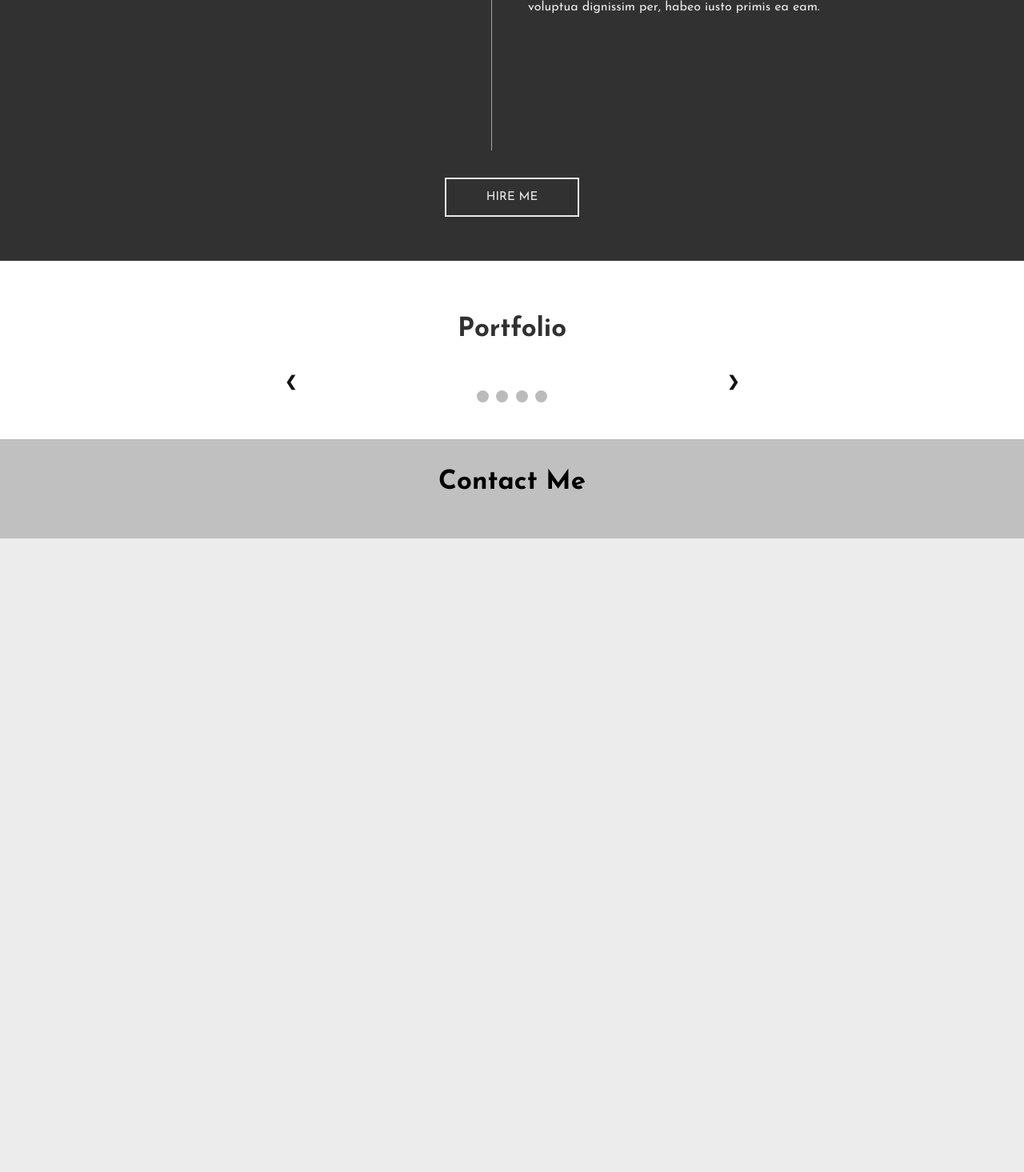
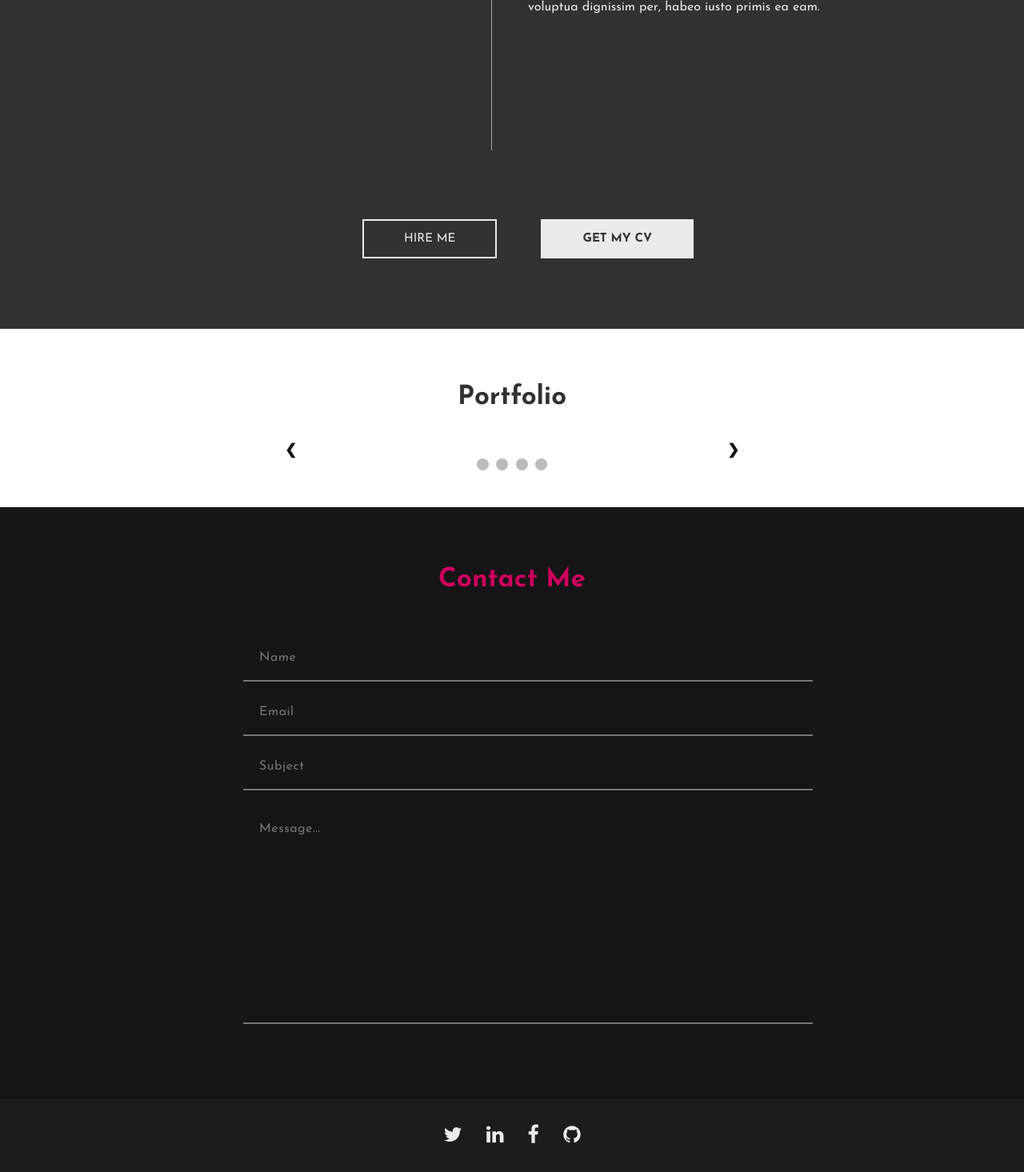
Before and after one commit to okafohenry/portfolio, a PHP site: page /resume.html in a window 1280 px wide. Shown: the part 2522-3987 px from the top of the page at 80% size. Before the commit the page ends 3195 px from the top, so only its background shows below. Run offline with PHP 8.4, Linux system fonts and the light colour scheme.

Commit message:
comppleted page template design for portfolio page

```diff
--- a/animation.css
+++ b/animation.css
@@ -52,7 +52,7 @@
 
   /* Slideshow */
 
-.mySlides {display: none}
+.mySlides {display: none;}
 .slideshow-container img {vertical-align: middle;}
 
 /* Slideshow container */
@@ -92,12 +92,13 @@
 
 /* Caption text */
 .text {
+  background: #13131383;
   color: #f2f2f2;
-  font-size: 15px;
+  font-size: 14px;
   padding: 8px 12px;
   position: absolute;
-  bottom: 8px;
-  width: 100%;
+  bottom: 0px;
+  width: 96%;
   text-align: center;
 }
 
--- a/resume.css
+++ b/resume.css
@@ -27,7 +27,7 @@
 }
 .santas-hat {
     position: absolute;
-    top: 8.8rem;
+    top: 8rem;
     margin-left: 5rem;
     transform: rotate(30deg)
 }
@@ -174,32 +174,135 @@
     padding: 3rem 0 7rem 0;
     color: #ebebeb;
 }
-.experience a {
-    background: transparent;
+.experience .degree-date::after{
+	content: "\f0f2";
+    background-color: #ebebeb;
+    color: #313131;
+}
+
+.experience .button-container li {
+    list-style: none;
+    display: inline-grid;
+    margin-top: 20px;
+}
+.experience .button-container a {
     text-decoration: none;
     padding: 15px 50px;
     font-size: 15px;
     position: relative;
     top: 50px;
-    color: #ebebeb;
     border: 2px solid #ebebeb;
 }
-.experience a:hover {
+.experience .button-container a.hire-me {
+    margin-right: 50px;
+}
+.solid {
+    background: #ebebeb;
+    color: #313131;
+    font-weight: bold;
+}
+a.solid:hover {
+    background: #ebebebb6;
+    border-color: #ebebebb6;
+}
+.inverse {
+    background: transparent;
+    color: #ebebeb;
+}
+a.inverse:hover {
     color: #ebebebb6;
-    border: 2px solid #ebebebb6;
+    border-color: #ebebebb6;
 }
-.experience .degree-date::after{
-	content: "\f0f2";
-    background-color: #ebebeb;
-    color: #313131;
+
+@media screen and (max-width: 925px){
+    .experience .button-container a.hire-me {
+        padding-left: 60px;
+        padding-right: 60px;
+        margin-right: 0;
+    }
+
 }
+
+
+
+/*  Portfolio  */
 .portfolio {
     padding: 2rem 0 2rem 0;
     color: #313131 ;
 }
+.overlay {                  /* portfolio overlay */
+    transition: .5s ease;
+    opacity: 0;
+    position: absolute;
+    top: 50%;
+    left: 50%;
+    transform: translate(-50%, -50%);
+    -ms-transform: translate(-50%, -50%);
+    text-align: center;
+  }
+
+  .overlay-container:hover img {
+    opacity: 0.35;
+  }
+
+  .overlay-container:hover .overlay {
+    opacity: 1;
+  }
+
+  .live-demo-text {
+    background-color: transparent;
+    color: #13131383;
+    border: 3px solid #13131383;
+    font-size: 16px;
+    font-weight: bold;
+    padding: 16px 32px;
+  }
 
 
 
 .contact-me {
-    background: silver;
+    background: #151515;
+    padding-top: 2.3rem;
+    padding-bottom: 5rem;
+    color: #cc005f;
 }
+.contact-me form {
+    width: 70%;
+    margin: 0 auto;
+}
+.contact-me input, .contact-me textarea {
+    font-family: 'Josefin Sans' !important;
+    font-size: 16px;
+    width: 100%;
+    padding: 20px;
+    letter-spacing: .5px;
+    background: transparent;
+    border-top: none;
+    border-left: none;
+    border-right: none;
+}
+.contact-me input {
+    margin-top: 10px;
+}
+.contact-me input:focus-visible, .contact-me textarea:focus-visible {
+    outline-style: auto;
+    outline-width: 0px;
+}
+.contact-me textarea {
+    resize: none;
+    height: 230px;
+    margin-top: 20px;
+    border-bottom-width: 2px;
+}
+
+footer {
+    padding: 2rem 0;
+    text-align: center;
+    background: rgba(0, 0, 0, 0.89);
+}
+footer a {
+    padding: .7rem;
+    font-size: 25px;
+    text-decoration: none;
+    color: #ebebeb;
+}
--- a/resume.html
+++ b/resume.html
@@ -117,7 +117,17 @@
                     </div>
                 </div>
             </div>
-            <center><a href="">HIRE ME</a></center>
+            <center>
+                <ul class="button-container">
+                    <li>
+                        <a href="#" class="inverse hire-me">HIRE ME</a>
+                    </li>
+                    <li>
+                        <a href=" https://drive.google.com/file/d/1R51jzpFTFadRgFCvyam_Q3LsvdFlKojW/view?usp=sharing" target="_blank" class="solid" download="Okafor Henry's Resume">GET MY CV</a>
+                    </li>
+                </ul>
+            </center>
+
         </div>
     </section>
     <section class="portfolio">
@@ -125,35 +135,47 @@
             <h2>Portfolio</h2>
             <div class="slideshow-container">
 
-                <div class="mySlides fade">
-                    <a href="">
+                <div class="mySlides overlay-container fade">
+                    <a href="https://guru-vls.herokuapp.com/">
                         <div class="numbertext">1 / 4</div>
                         <img src="https://res.cloudinary.com/okafohenrie/image/upload/v1640218620/Screenshot_2021-12-01_10.00.59_g6gywk.png" alt="guru-learning-mgt-system.png" style="width:100%">
-                        <div class="text">Caption Text</div>
+                        <div class="text">Lorem ipsum dolor sit amet, quo ei simul congue exerci, ad nec admodum perfecto mnesarchum, vim ea mazim fierent detracto. Ea quis iuvaret expetendis his, te elit voluptua dignissim per,</div>
+                        <div class="overlay">
+                            <div class="live-demo-text">live demonstration</div>
+                        </div>
                     </a>
                 </div>
 
-                <div class="mySlides fade">
-                    <a href="">
+                <div class="mySlides overlay-container fade">
+                    <a href="https://okafohenry.github.io/birthday-list-keeper-React-App-/">
                         <div class="numbertext">2 / 4</div>
                         <img src="https://res.cloudinary.com/okafohenrie/image/upload/v1640218617/Screenshot_2021-12-22_23.42.20_nej6mu.png" style="width:100%">
-                        <div class="text">Caption Two</div>
+                        <div class="text">Lorem ipsum dolor sit amet, quo ei simul congue exerci, ad nec admodum perfecto mnesarchum, vim ea mazim fierent detracto. Ea quis iuvaret expetendis his, te elit voluptua dignissim per,</div>
+                        <div class="overlay">
+                            <div class="live-demo-text">live demonstration</div>
+                        </div>
                     </a>
                 </div>
 
-                <div class="mySlides fade">
-                    <a href="">
+                <div class="mySlides overlay-container fade">
+                    <a href="https://okafohenry.github.io/background-palette/">
                         <div class="numbertext">3 / 4</div>
                         <img src="https://res.cloudinary.com/okafohenrie/image/upload/v1640218624/Screenshot_2020-09-23_23.14.08_mryqa0.png" style="width:100%">
-                        <div class="text">Caption Three</div>
+                        <div class="text">Lorem ipsum dolor sit amet, quo ei simul congue exerci, ad nec admodum perfecto mnesarchum, vim ea mazim fierent detracto. Ea quis iuvaret expetendis his, te elit voluptua dignissim per</div>
+                        <div class="overlay">
+                            <div class="live-demo-text">live demonstration</div>
+                        </div>
                     </a>
                 </div>
 
-                <div class="mySlides fade">
-                    <a href="">
+                <div class="mySlides overlay-container fade">
+                    <a href="https://okafohenry.github.io/WeatherForecast-React/#/">
                         <div class="numbertext">4 / 4</div>
                         <img src="https://res.cloudinary.com/okafohenrie/image/upload/v1640218616/Screenshot_2021-12-22_23.31.21_ydkwtz.png" style="width:100%">
-                        <div class="text">Caption four</div>
+                        <div class="text">Lorem ipsum dolor sit amet, quo ei simul congue exerci, ad nec admodum perfecto mnesarchum, vim ea mazim fierent detracto. Ea quis iuvaret expetendis his, te elit voluptua dignissim per</div>
+                        <div class="overlay">
+                            <div class="live-demo-text">live demonstration</div>
+                        </div>
                     </a>
                 </div>
 
@@ -174,7 +196,27 @@
     <section class="contact-me">
         <div class="section-container">
             <h2>Contact Me</h2>
+            <form action="">
+                <input type="text" placeholder="Name" /><br />
+                <input type="text" placeholder="Email" /><br />
+                <input type="text" placeholder="Subject" /><br />
+                <textarea placeholder="Message..."></textarea>
+            </form>
         </div>
     </section>
+    <footer>
+        <a href="https://twitter.com/_okafohenrie" target="_blank">
+            <i class="fa fa-twitter"></i>
+        </a>
+        <a href="https://linkedin.com/in/henry-okafor-854112112" target="_blank">
+            <i class="fa fa-linkedin"></i>
+        </a>
+        <a href="https://www.facebook.com/okafohenrie/" target="_blank">
+            <i class="fa fa-facebook"></i>
+        </a>
+        <a href="https://github.com/okafohenry" target="_blank">
+            <i class="fa fa-github"></i>
+        </a>
+    </footer>
 </body>
 </html>
```
